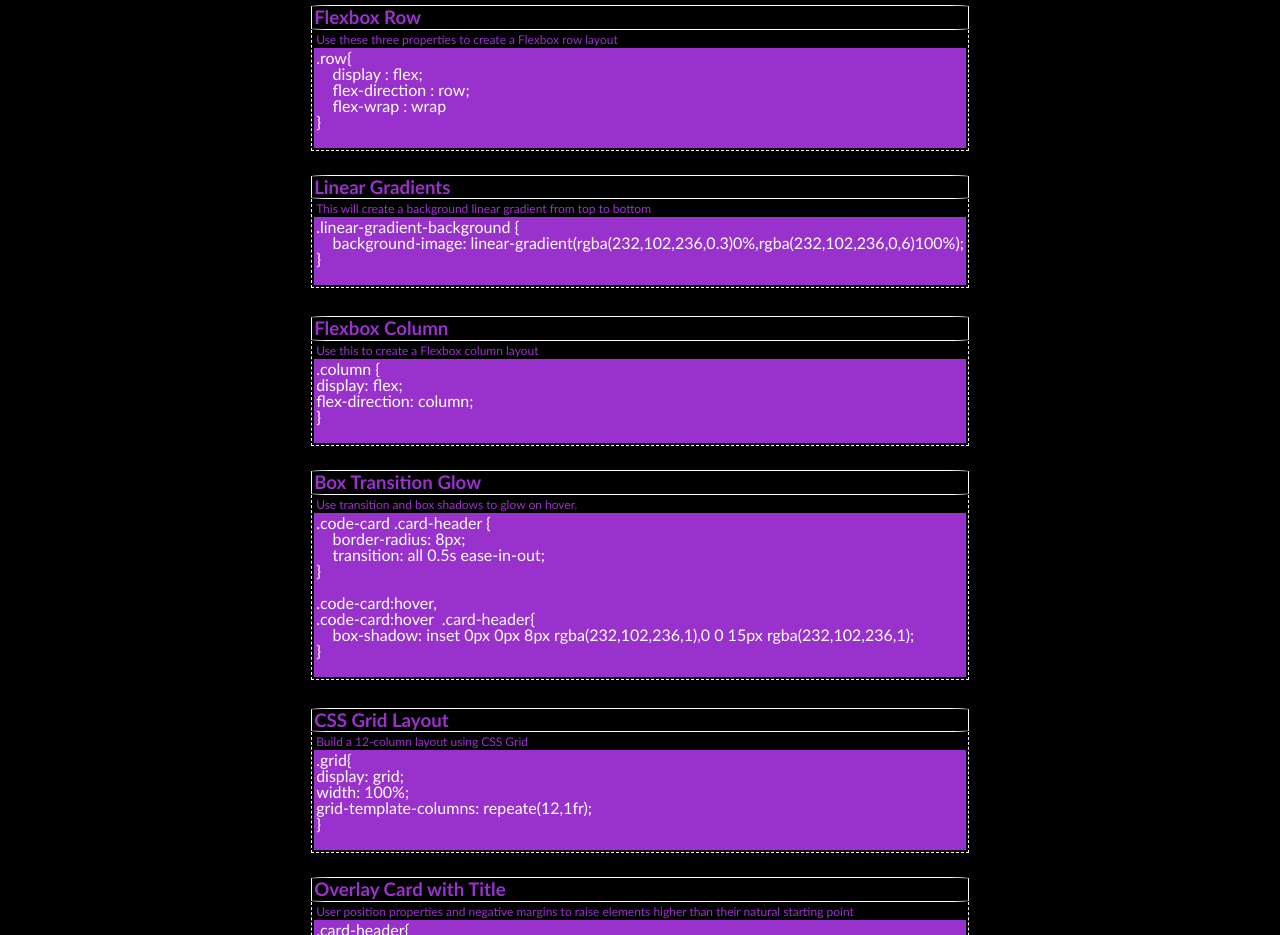
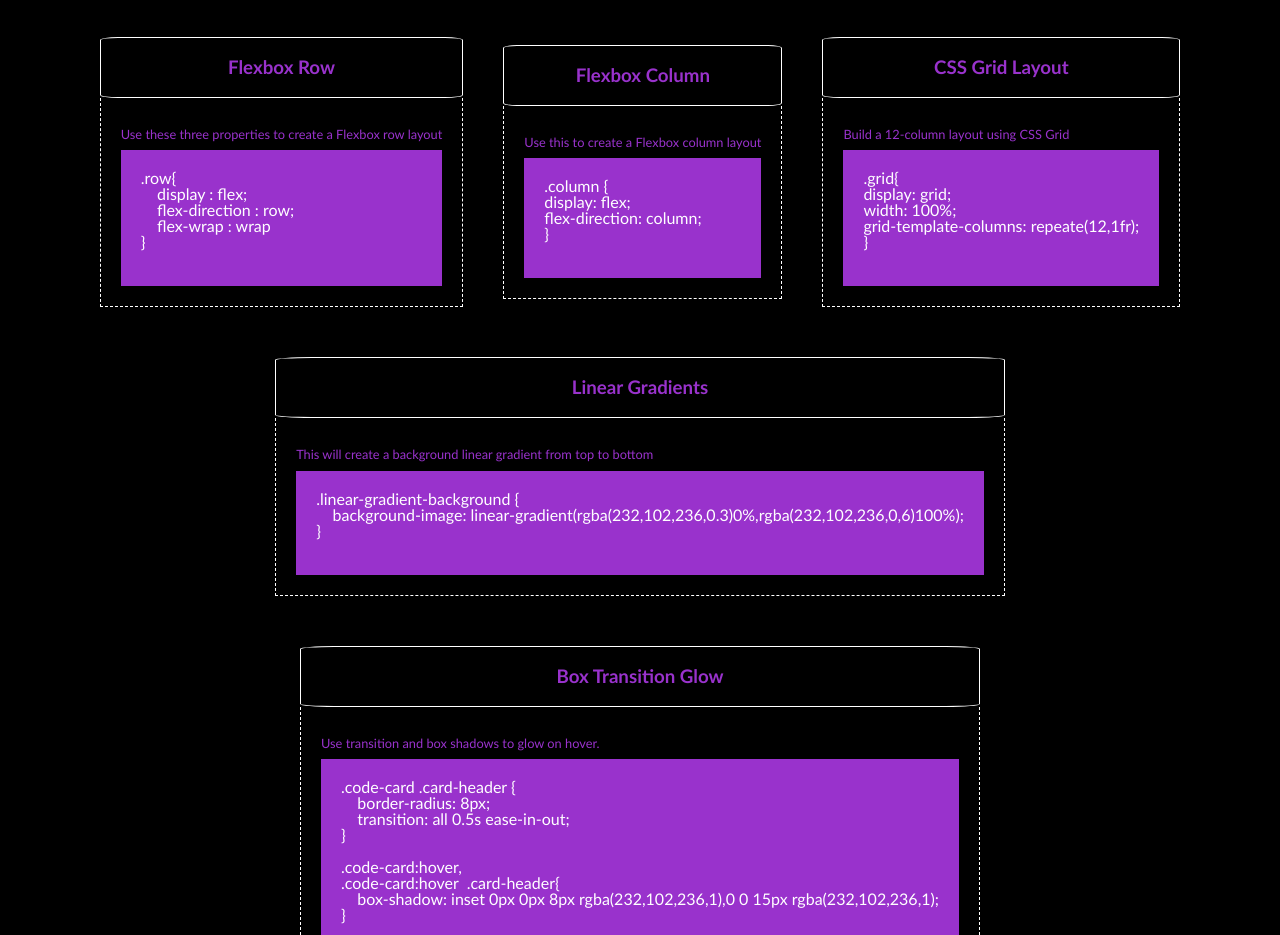
Before and after one commit to shwetakadam5/advanced-css-miniproject, a plain HTML site: page index.html in a window 1280 px wide. Shown: the part 68-1003 px from the top of the page. Drawn offline with Linux system fonts and the light colour scheme.

Commit message:
updated the html

```diff
--- a/assets/css/style.css
+++ b/assets/css/style.css
@@ -2,7 +2,7 @@
 :root {
     --pagefontcolor: darkorchid;
     --customfontcontentcolor: white;
-    --paddingvalue : 2px;
+    --paddingvalue : 20px;
 }
 
 /* Universal selectors */
@@ -24,50 +24,67 @@ html {
 
 body {
     font-family: 'Trebuchet MS', 'Lucida Sans Unicode', 'Lucida Grande', 'Lucida Sans', Arial, sans-serif;
-    display: flex;
-    flex-direction: column;
-    align-items: center;
+
     height: 100%;
     width: 100%;
     margin: 0;
     padding: 0;
-    /* flex-wrap: wrap; */
+    /*
+    display: flex;
+    flex-direction: column;
+    flex-wrap: wrap; */
 
 }
 
 header {
-    padding: var(--paddingvalue);
+    display: flex;
+    flex-direction: row;
+    justify-content: center;
+    align-items: center;
+    /* padding: var(--paddingvalue); */
+    margin-top: 10px;
+
 
 }
 
 main {
-    padding: var(--paddingvalue);
-    display: flex;
+    padding: 0px;
+    /* text-align: left; */
+    /* display: flex;
     flex-wrap: wrap;
-    flex-direction: column;
-    align-items: stretch;
+    flex-direction: column; */
+    /* align-items: stretch; */
     /* align-content: center; */
 }
 
 footer {
+    display: flex;
+    flex-direction: row;
+    justify-content: center;
+    align-items: center;
     padding: var(--paddingvalue);
 }
 
 section {
-    padding: var(--paddingvalue);
+    /* margin: 20px;
+    padding: var(--paddingvalue); */
     display: flex;
-    flex-direction: column;
+    flex-direction: row;
     flex-wrap: wrap;
-
+    /* flex: 0 0 100px; */
+    align-items: center;
+    justify-content: center;
 }
 
 article {
-    margin: 10px;
-    padding: var(--paddingvalue);
+    margin: 20px;
+
     display: flex;
-    flex-wrap: nowrap;
+    flex-wrap: wrap;
     flex-direction: column;
     position: relative;
+
+
 
 }
 
@@ -79,32 +96,29 @@ pre {
 
 
 h1 {
-    display: inline-block;
     font-size: 2em;
 }
 
 h2 {
-    display: inline-block;
     font-size: 1.5em;
 }
 
 h3 {
-    display: inline-block;
     font-size: 1.17em;
 }
 
 h4 {
-    display: inline-block;
+
     font-size: 1 em;
 }
 
 h5 {
-    display: inline-block;
+
     font-size: 0.8em;
 }
 
 h6 {
-    display: inline-block;
+
     font-size: 0.7em;
 }
 
@@ -122,17 +136,24 @@ div{
 
 }
 
-p{
-    font-size : 12px;
-   padding: var(--paddingvalue);
-}
-
 
 /*Class selectors*/
 .cssIntroduction p {
+    margin-top: 10px;
+    margin-bottom: 10px;
     color: var(--customfontcontentcolor);
+    font-size : 0.8em;
+    text-align: left;
+
+}
+
+div p {
+    color: var(--pagefontcolor);
     font-size: 0.8em;
-    text-align: center;
+    text-align: left;
+    margin-top: 10px;
+    margin-bottom: 10px;
+
 
 }
 
--- a/index.html
+++ b/index.html
@@ -21,7 +21,7 @@
     </section>
 
     <main>
-        <section>
+        <section class ="snippetBox">
             <article>
                 <header class="artHeader">
                     <h3>Flexbox Row</h3>
@@ -41,23 +41,6 @@
 
             <article>
                 <header class="artHeader">
-                    <h3>Linear Gradients</h3>
-                </header>
-                <div>
-                    <p>This will create a background linear gradient from top to bottom</p>
-
-                    <pre>
-.linear-gradient-background {
-    background-image: linear-gradient(rgba(232,102,236,0.3)0%,rgba(232,102,236,0,6)100%);
-}
-                    </pre>
-                </div>
-            </article>
-        </section>
-
-        <section>
-            <article>
-                <header class="artHeader">
                     <h3>Flexbox Column</h3>
                 </header>
                 <div>
@@ -67,6 +50,39 @@
 .column {
 display: flex;
 flex-direction: column;
+}
+                    </pre>
+                </div>
+            </article>
+
+            <article>
+                <header class="artHeader">
+                    <h3>CSS Grid Layout</h3>
+                </header>
+
+                <div>
+                    <p>Build a 12-column layout using CSS Grid</p>
+
+                    <pre>
+.grid{
+display: grid;
+width: 100%;
+grid-template-columns: repeate(12,1fr);
+}
+                    </pre>
+                </div>
+            </article>
+
+            <article>
+                <header class="artHeader">
+                    <h3>Linear Gradients</h3>
+                </header>
+                <div>
+                    <p>This will create a background linear gradient from top to bottom</p>
+
+                    <pre>
+.linear-gradient-background {
+    background-image: linear-gradient(rgba(232,102,236,0.3)0%,rgba(232,102,236,0,6)100%);
 }
                     </pre>
                 </div>
@@ -92,28 +108,6 @@ flex-direction: column;
                     </pre>
                 </div>
 
-            </article>
-        </section>
-
-
-        <section>
-
-            <article>
-                <header class="artHeader">
-                    <h3>CSS Grid Layout</h3>
-                </header>
-
-                <div>
-                    <p>Build a 12-column layout using CSS Grid</p>
-
-                    <pre>
-.grid{
-display: grid;
-width: 100%;
-grid-template-columns: repeate(12,1fr);
-}
-                    </pre>
-                </div>
             </article>
 
             <article>
```
